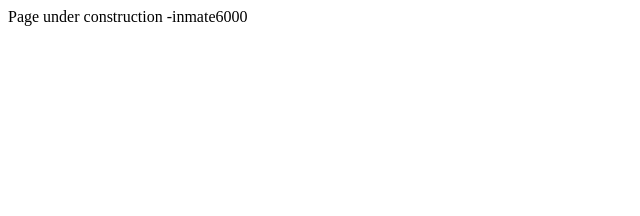
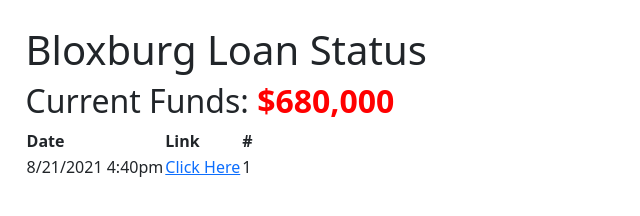
Before and after one commit to inmate6000/inmate6000.github.io, a plain HTML site: page index.html in a window 1280 px wide. Shown: the whole page, without its empty margins (0-640 px from the left). Drawn offline with nearby package versions, Linux system fonts and the light colour scheme; files that its build step writes are made by us from their sources.

Commit message:
Update index.html

```diff
--- a/index.html
+++ b/index.html
@@ -1,2 +1,31 @@
-Page under construction
--inmate6000
+<!DOCTYPE html>
+<html>
+  <head>
+    <title>Inmate6000 - Bloxburg</title>
+    <!-- JavaScript Bundle with Popper -->
+    <!-- CSS only -->
+    <link href="https://cdn.jsdelivr.net/npm/bootstrap@5.1.0/dist/css/bootstrap.min.css" rel="stylesheet" integrity="sha384-KyZXEAg3QhqLMpG8r+8fhAXLRk2vvoC2f3B09zVXn8CA5QIVfZOJ3BCsw2P0p/We" crossorigin="anonymous">
+    <script src="https://cdn.jsdelivr.net/npm/bootstrap@5.1.0/dist/js/bootstrap.bundle.min.js" integrity="sha384-U1DAWAznBHeqEIlVSCgzq+c9gqGAJn5c/t99JyeKa9xxaYpSvHU5awsuZVVFIhvj" crossorigin="anonymous"></script>
+    <link href="styles/main.css" rel="stylesheet">
+  </head>
+  <body>
+    <h1>
+      Bloxburg Loan Status
+    </h1>
+    <h2>
+    Current Funds: <span style="color:red;font-weight:bolder">$680,000</span>
+    </h2>
+    <table class="table-content">
+      <thead>
+        <th>Date</th>
+        <th>Link</th>
+        <th>#</th>
+      </thead>
+      <tbody>
+      <td>8/21/2021 4:40pm</td>
+      <td><a href="pages/1.html">Click Here</a></td>
+      <td>1</td>
+      </tbody>
+    </table>
+  </body>
+</html>
```
